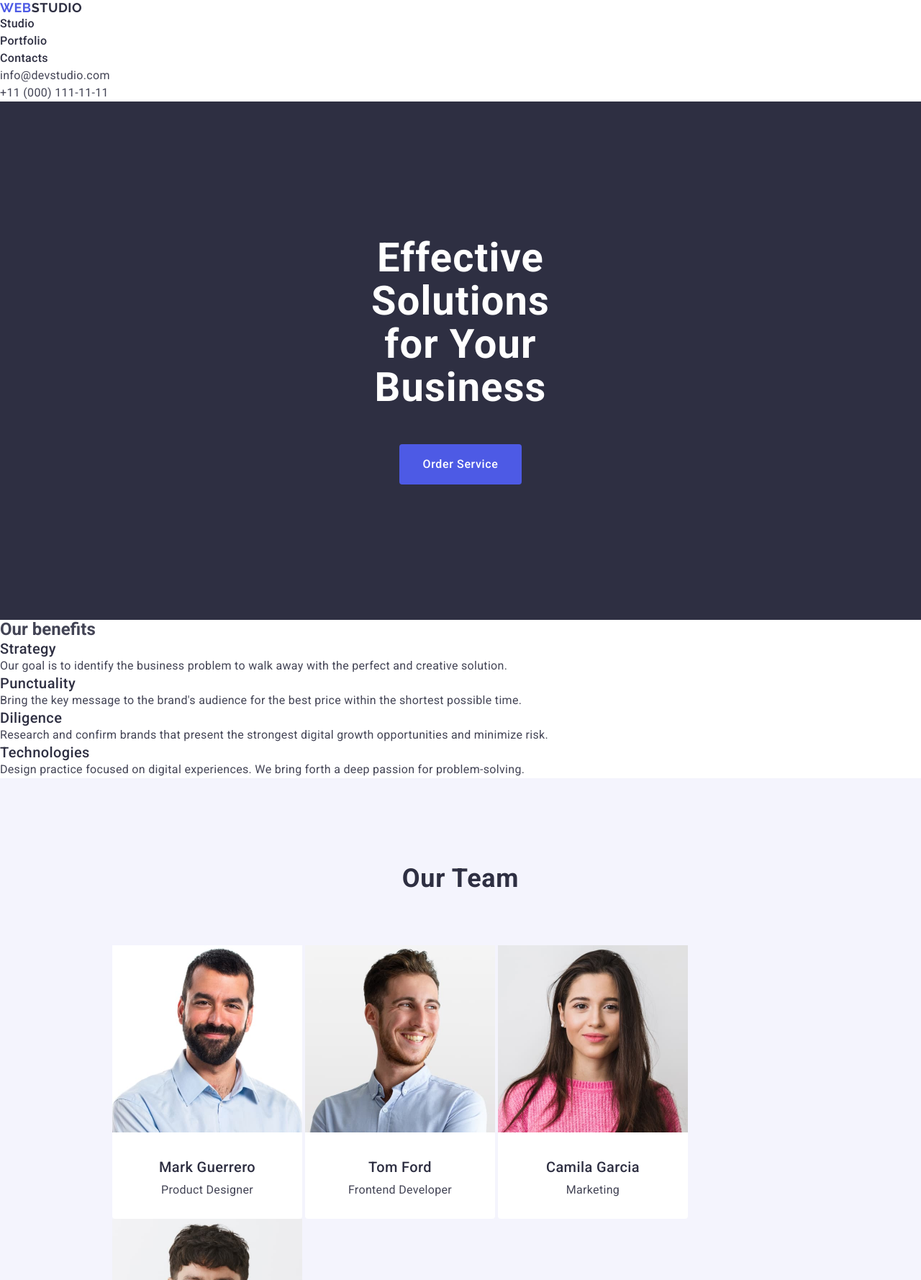
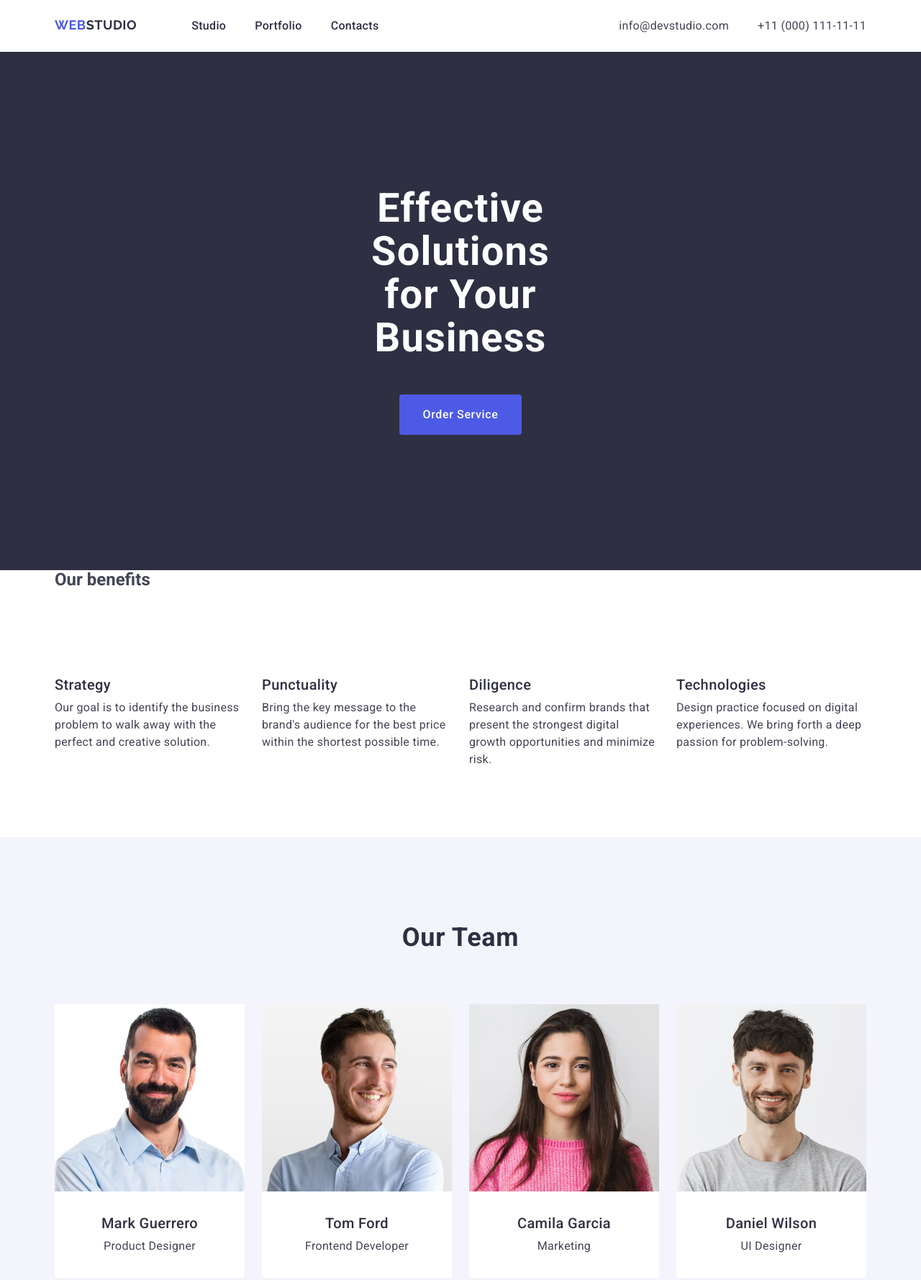
Before and after one commit to Anastasiia-Bakum/goit-markup-hw-03, a plain HTML site: page index.html in a window 1280 px wide. Shown: the top 1778 px of the page at 72% size. Drawn offline with nearby package versions, Linux system fonts and the light colour scheme.

Commit message:
update css file

```diff
--- a/css/styles.css
+++ b/css/styles.css
@@ -2,6 +2,9 @@
 ul,
 ol {
   list-style-type: none;
+  margin-top: 0;
+  margin-bottom: 0;
+  padding-left: 0;
 }
 
 a {
@@ -26,14 +29,38 @@ p {
   margin-bottom: 0;
 }
 
-ul,
-ol {
-  margin-top: 0;
-  margin-bottom: 0;
-  padding-left: 0;
+img {
+  display: block;
+  max-width: 100%;
+}
+/* ================HEADER STYLES================ */
+.page-container {
+  min-height: 100vh;
 }
 
-/* ================HEADER STYLES================ */
+.page-nav {
+  display: flex;
+  align-items: baseline;
+}
+
+main {
+  flex-grow: 1;
+}
+
+.container {
+  max-width: 1158px;
+  margin-left: auto;
+  margin-right: auto;
+  padding-left: 15px;
+  padding-right: 15px;
+}
+
+.header-container {
+  display: flex;
+  justify-content: space-between;
+  align-items: baseline;
+}
+
 .page-logo {
   font-family: 'Raleway', sans-serif;
   font-weight: 700;
@@ -42,17 +69,26 @@ ol {
   letter-spacing: 0.03em;
   text-transform: uppercase;
   color: #4d5ae5;
+  margin-right: 76px;
 }
 
 .logo-color {
   color: #2e2f42;
 }
+
+.menu {
+  display: flex;
+  column-gap: 40px;
+}
 .menu-link {
+  display: block;
   font-weight: 500;
   font-size: 16px;
   line-height: 1.5;
   letter-spacing: 0.02em;
   color: #2e2f42;
+  padding-top: 24px;
+  padding-bottom: 24px;
 }
 .menu-link:hover,
 .menu-link:active,
@@ -71,14 +107,22 @@ address {
   font-style: normal;
 }
 
+.address-list {
+  display: flex;
+  column-gap: 40px;
+}
+
 .address-link:hover,
 .address-link:focus {
   color: #404bbf;
 }
-/* ================MAIN STYLES================ */
+/* =====================HERO===================== */
 .hero-section {
   background: #2e2f42;
   text-align: center;
+  max-width: 1440px;
+  margin-left: auto;
+  margin-right: auto;
   padding: 188px 472px;
 }
 
@@ -89,6 +133,7 @@ address {
   letter-spacing: 0.02em;
   text-align: center;
   color: #fff;
+  margin-bottom: 48px;
 }
 
 .hero-button {
@@ -101,7 +146,8 @@ address {
   border: none;
   border-radius: 4px;
   padding: 16px 32px;
-  margin-top: 48px;
+  min-width: 169px;
+  height: 56px;
 }
 
 .hero-button:hover,
@@ -115,6 +161,7 @@ address {
   line-height: 1.2;
   letter-spacing: 0.02em;
   color: #2e2f42;
+  margin-bottom: 8px;
 }
 
 .benefits-item-descr {
@@ -123,10 +170,23 @@ address {
   line-height: 1.5;
   letter-spacing: 0.02em;
 }
+
+.benefits-item {
+  width: 264px;
+  height: 104px;
+}
+
+.benefits-list {
+  padding-top: 120px;
+  padding-bottom: 120px;
+  flex-wrap: wrap;
+  display: flex;
+  gap: 24px;
+}
 /* ===============OUR TEAM=============== */
 .our-team-section {
   background: #f4f4fd;
-  padding: 120px 156px;
+  padding: 120px 0;
 }
 
 .our-team-title {
@@ -139,6 +199,11 @@ address {
   text-transform: capitalize;
   margin-bottom: 72px;
 }
+.team-member-section {
+  display: flex;
+  flex-direction: row;
+  gap: 24px;
+}
 
 .team-member {
   background: #fff;
@@ -147,7 +212,6 @@ address {
   padding: 0px 0px 32px 0px;
   width: 264px;
   height: 380px;
-  display: inline-block;
 }
 
 .team-member-name {
@@ -174,6 +238,9 @@ address {
 }
 
 /* ================PORTFOLIO================ */
+.portfolio {
+  padding: 120px 0;
+}
 .portfolio-title {
   font-weight: 700;
   font-size: 36px;
@@ -183,6 +250,11 @@ address {
   color: #2e2f42;
   text-transform: capitalize;
   margin-bottom: 72px;
+}
+
+.portfolio-list {
+  display: flex;
+  gap: 24px 48px;
 }
 
 .portfolio-item {
@@ -211,12 +283,11 @@ address {
   background: #2e2f42;
   width: 1440px;
   height: 312px;
-  margin-top: 120px;
-  padding: 100px 120px 156px;
+  padding: 100px 0;
 }
 
 .footer-logo-descr {
-  width: 264px;
+  width: 296px;
   height: 112px;
 }
 
```
